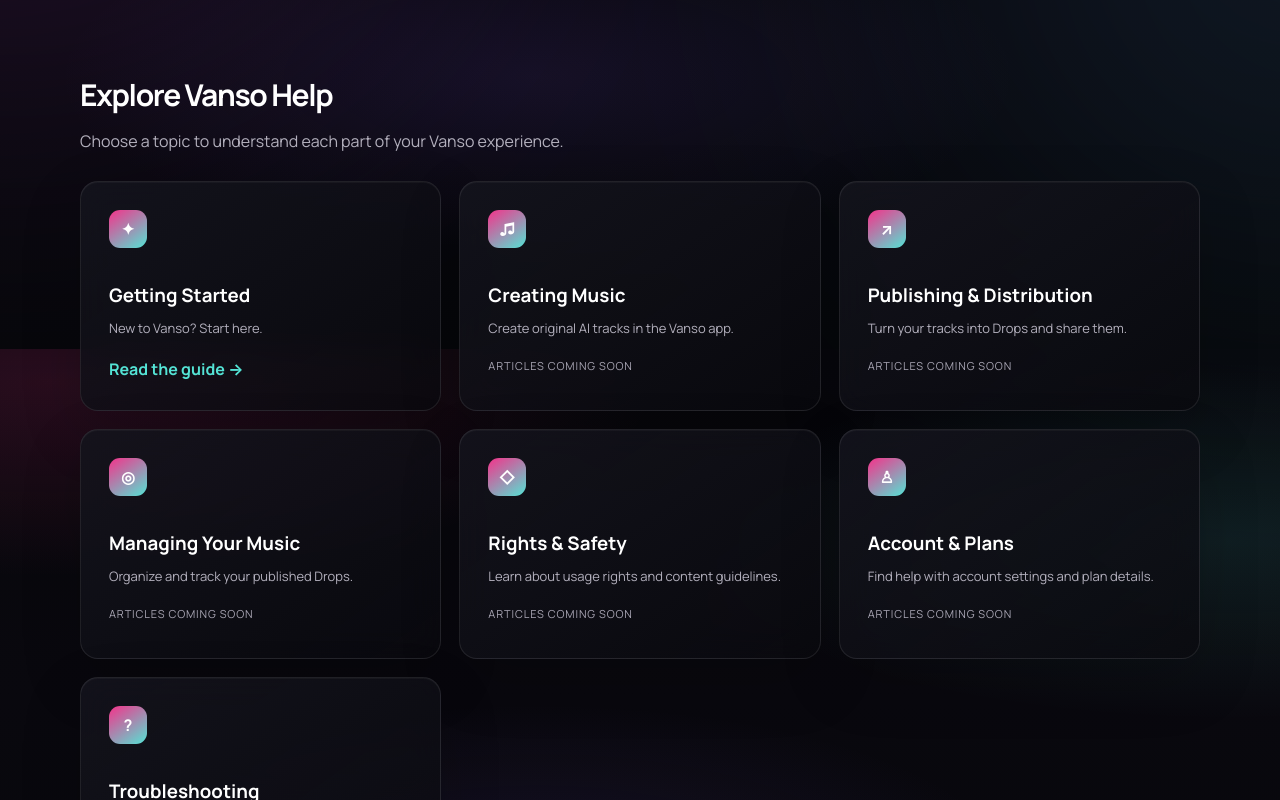
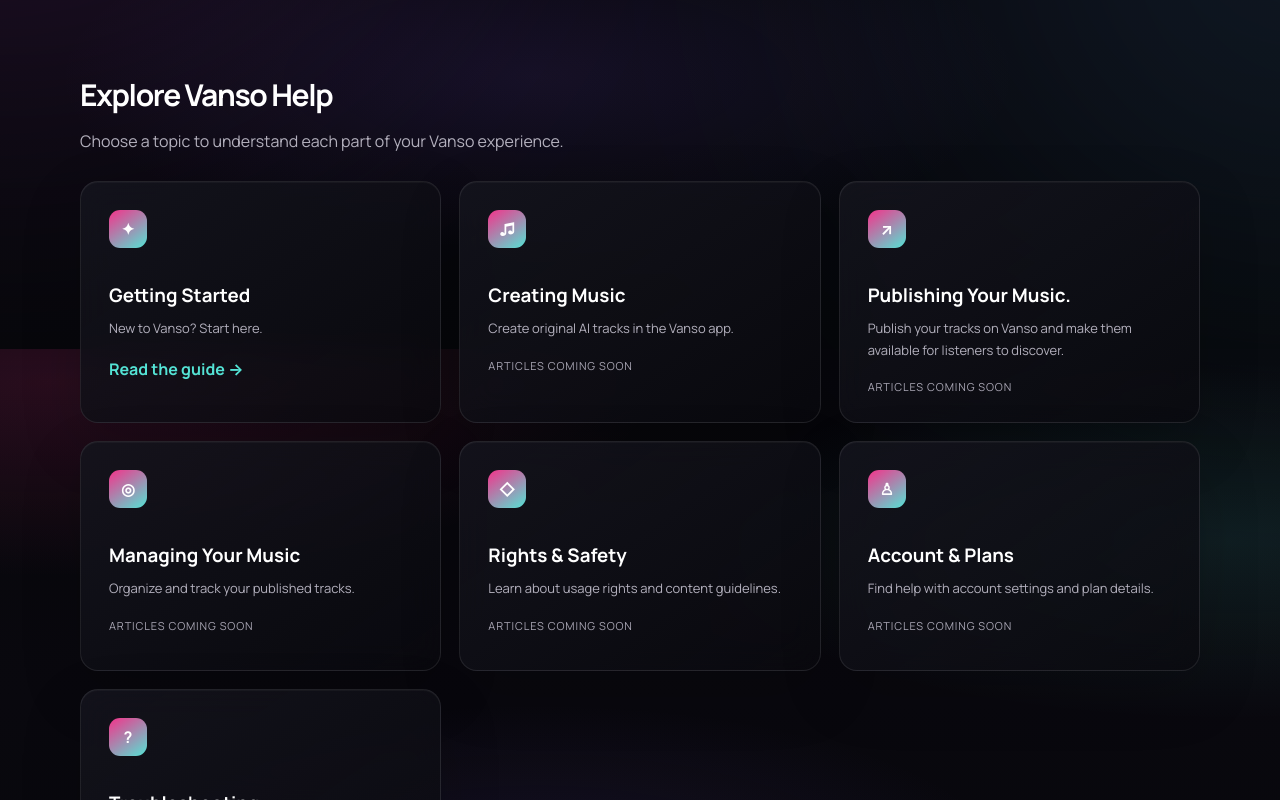
Before and after one commit to Herman99630/Vanso_official_Website_MOCKUP, a Vue app: page /help in a window 1280 px wide. Shown: the part 451-1251 px from the top of the page. Built offline with nearby package versions, Linux system fonts and the light colour scheme.

Commit message:
Sync 17 highlighted website copy revisions from September review

```diff
--- a/index.html
+++ b/index.html
@@ -5,12 +5,12 @@
     <meta name="viewport" content="width=device-width, initial-scale=1.0" />
     <meta name="robots" content="noindex, nofollow" />
     <meta name="theme-color" content="#000000" />
-    <meta name="description" content="Create original AI music, publish your songs and reach listeners with Vanso." />
-    <meta property="og:title" content="Vanso — AI Music Creation & Distribution" />
-    <meta property="og:description" content="Create, publish and share original AI music with Vanso." />
+    <meta name="description" content="Create original songs with AI, publish them on Vanso, and connect with listeners around the world." />
+    <meta property="og:title" content="Vanso | AI Music Generator &amp; Streaming Platform" />
+    <meta property="og:description" content="Create original songs with AI, publish them on Vanso, and connect with listeners around the world." />
     <meta property="og:type" content="website" />
     <link rel="icon" href="/assets/vanso-logo.png" />
-    <title>Vanso — AI Music Creation & Distribution</title>
+    <title>Vanso | AI Music Generator &amp; Streaming Platform</title>
   </head>
   <body>
     <div id="app"></div>
--- a/src/main.js
+++ b/src/main.js
@@ -13,8 +13,8 @@
 import './layout-polish.css'
 
 const routes = [
-  { path: '/', component: HomePage, meta: { title: 'Vanso — Create AI Music, Publish On Vanso & Reach Listeners', description: 'Create original AI-generated music, publish your tracks and reach listeners worldwide with Vanso. Start creating or discover new music today.' } },
-  { path: '/about', component: AboutPage, meta: { title: 'About Vanso — AI Music Creation, Publishing & Distribution', description: 'Learn what Vanso is, who it is for and how it connects AI music creation, publishing, distribution and listening in one platform.' } },
+  { path: '/', component: HomePage, meta: { title: 'Vanso | AI Music Generator & Streaming Platform', description: 'Create original songs with AI, publish them on Vanso, and connect with listeners around the world. Create, listen and discover music in one place.' } },
+  { path: '/about', component: AboutPage, meta: { title: 'About Vanso | AI Music Generator & Streaming Platform', description: 'Learn about Vanso, an AI music generator and streaming platform where creators can create and publish original music, and listeners can discover new tracks.' } },
   { path: '/download', component: DownloadPage, meta: { title: 'Download Vanso — AI Music Creator App', description: 'Download Vanso for iOS and Android to create original AI music, publish songs and reach listeners.' } },
   { path: '/pricing', component: PricingPage, meta: { title: 'Vanso Pricing — AI Music Plans from Free to Pro', description: 'Compare Vanso AI music plans, monthly credits, song generation limits and commercial use options. Start free or choose the right plan for your music.' } },
   { path: '/help', component: HelpPage, meta: { title: 'Vanso Help Center', description: 'Find answers about creating, publishing and managing your AI music on Vanso, plus account, rights and troubleshooting help.' } },
--- a/src/views/AboutPage.vue
+++ b/src/views/AboutPage.vue
@@ -19,7 +19,7 @@
       <p class="art-caption">Everyday Moments.<br /><strong>Original Music.</strong></p>
     </div></section>
 
-    <section class="section container"><div class="section-heading"><h2>What Can You Do With Vanso?</h2><p>Creation, publishing and discovery come together in one connected experience.</p></div><div class="three-grid"><article><b>01</b><h3>Create Original AI Music</h3><p>Turn words, lyrics, moods and ideas into original songs.</p></article><article><b>02</b><h3>Publish Your Tracks As Drops</h3><p>Move your finished song into Vanso’s connected publishing flow.</p></article><article><b>03</b><h3>Reach Listeners & Connect</h3><p>Bring your original AI music to a potential audience of 400M+ listeners and build real connections through plays, likes, saves and comments.</p></article></div></section>
+    <section class="section container"><div class="section-heading"><h2>What Can You Do With Vanso?</h2><p>Creation, publishing and discovery come together in one connected experience.</p></div><div class="three-grid"><article><b>01</b><h3>Create Original AI Music</h3><p>Turn words, lyrics, moods and ideas into original songs.</p></article><article><b>02</b><h3>Publish Your Tracks</h3><p>Move your finished song into Vanso’s connected publishing flow.</p></article><article><b>03</b><h3>Reach Listeners & Connect</h3><p>Bring your original AI music to a potential audience of 400M+ listeners and build real connections through plays, likes, saves and comments.</p></article></div></section>
 
     <section class="section container audience-section">
       <div class="section-heading"><span class="eyebrow">ONE SHARED MUSIC SPACE</span><h2>Who Is Vanso For?</h2><p class="audience-lead">Create, Listen, Or Both. You Belong Here.</p><p>Turn your ideas into songs, discover music from others, or enjoy both sides of Vanso.</p></div>
@@ -44,7 +44,7 @@
 
     <section class="principles section"><div class="container principle-layout"><div><span class="eyebrow">WHAT WE BELIEVE</span><h2>Our Principles</h2><p>Technology should remove barriers without removing the creator’s voice.</p></div><div><details open><summary>Expression Above All</summary><p>AI should amplify genuine human ideas and emotion.</p></details><details><summary>Creation For Everyone</summary><p>Music creation should be intuitive, welcoming and accessible.</p></details><details><summary>Every Song Deserves A Listener</summary><p>Creation becomes meaningful when it can travel, connect and receive a response.</p></details></div></div></section>
 
-    <section class="download-cta container section"><div><span class="eyebrow pink">MUSIC WITHOUT BARRIERS</span><h2>Create AI Music. Share It With The World.</h2><p>Generate original music in the Vanso app, publish it to the community and help it find listeners through intelligent discovery.</p><RouterLink class="button" to="/download">Download Vanso</RouterLink><a class="button ghost" href="https://vanso.ai/main/home">Open Creator Studio</a></div><AppPhone compact /></section>
+    <section class="download-cta container section"><div><span class="eyebrow pink">MUSIC WITHOUT BARRIERS</span><h2>Create AI Music. Share It With The World.</h2><p>Generate original music in the Vanso app, publish it to the community and help it find listeners through algorithm-powered discovery.</p><RouterLink class="button" to="/download">Download Vanso</RouterLink><a class="button ghost" href="https://vanso.ai/main/home">Open Creator Studio</a></div><AppPhone compact /></section>
     <SiteFooter />
   </main>
 </template>
--- a/src/views/GettingStartedPage.vue
+++ b/src/views/GettingStartedPage.vue
@@ -20,7 +20,7 @@
       <h2>3. Publish And Reach Listeners</h2>
       <p>When your song is ready, continue through Vanso’s connected publishing flow so listeners can discover and respond to it.</p>
       <h2>4. Manage Your Music On The Web</h2>
-      <p>Open Creator Studio to review your music, update supported details and follow performance.</p>
+      <p>Open Creator Studio to upload finished tracks and view available performance data for published music created in the app or uploaded from the web.</p>
       <div class="article-actions"><RouterLink class="button ghost" to="/help">Back to Help Center</RouterLink><a class="button" href="https://vanso.ai/main/home">Open Creator Studio</a></div>
     </article>
     <SiteFooter />
--- a/src/views/HelpPage.vue
+++ b/src/views/HelpPage.vue
@@ -5,8 +5,8 @@
 const categories = [
   ['✦', 'Getting Started', 'New to Vanso? Start here.'],
   ['♫', 'Creating Music', 'Create original AI tracks in the Vanso app.'],
-  ['↗', 'Publishing & Distribution', 'Turn your tracks into Drops and share them.'],
-  ['◎', 'Managing Your Music', 'Organize and track your published Drops.'],
+  ['↗', 'Publishing Your Music.', 'Publish your tracks on Vanso and make them available for listeners to discover.'],
+  ['◎', 'Managing Your Music', 'Organize and track your published tracks.'],
   ['◇', 'Rights & Safety', 'Learn about usage rights and content guidelines.'],
   ['♙', 'Account & Plans', 'Find help with account settings and plan details.'],
   ['?', 'Troubleshooting', 'Resolve common creation, playback and sign-in issues.'],
--- a/src/views/HomePage.vue
+++ b/src/views/HomePage.vue
@@ -22,7 +22,7 @@
       <span class="eyebrow">AI MUSIC, MADE AND SHARED</span>
       <h1>Turn Your AI Music<br />Into Global Hits.<br /><span>Reach 400M+<br class="desktop-break" /> Listeners.</span></h1>
       <div class="hero-actions"><RouterLink class="button" to="/download">Get the App</RouterLink><a class="button ghost" href="https://vanso.ai/main/home">Open Creator Studio</a></div>
-      <p>From idea to audience — create original tracks in the Vanso app, publish on Vanso and let listeners discover it.</p></div><div class="home-sonic-art"><img src="/assets/sonic-sculpture-v1.webp" width="1254" height="1254" fetchpriority="high" alt="Abstract sculptural sound ribbon with iridescent glass and metallic folds" /></div>
+      <p>Create original tracks in the Vanso app, publish on Vanso, and get discovered by real listeners.</p></div><div class="home-sonic-art"><img src="/assets/sonic-sculpture-v1.webp" width="1254" height="1254" fetchpriority="high" alt="Abstract sculptural sound ribbon with iridescent glass and metallic folds" /></div>
     </section>
 
     <section class="ticker" aria-label="Song showcase layout preview"><p class="showcase-note container">Song showcase preview · Verified creator stories and audio coming next.</p><div class="ticker-track">
@@ -30,7 +30,7 @@
     </div></section>
 
     <section class="section container workflow-section">
-      <div class="section-heading"><h2>From Your Idea To <span class="gradient-text">Listeners</span></h2><p>Three connected steps from an idea to real listener feedback.</p></div>
+      <div class="section-heading"><h2>From Idea to <span class="gradient-text">Published Track</span></h2><p>A simple path from your first idea to music that’s ready to be discovered by listeners on Vanso.</p></div>
       <div class="steps"><article><b>01</b><i><ProductIcon name="music" /></i><h3>Generate With AI</h3><p>Start with an idea, lyric, mood or story in the Vanso app.</p></article><article><b>02</b><i><ProductIcon name="publish" /></i><h3>Publish On Vanso</h3><p>Release your finished track into the Vanso music library.</p></article><article><b>03</b><i><ProductIcon name="headphones" /></i><h3>Reach Listeners</h3><p>Reach listeners through Vanso discovery, with opportunities for plays and feedback.</p></article></div>
     </section>
 
```
